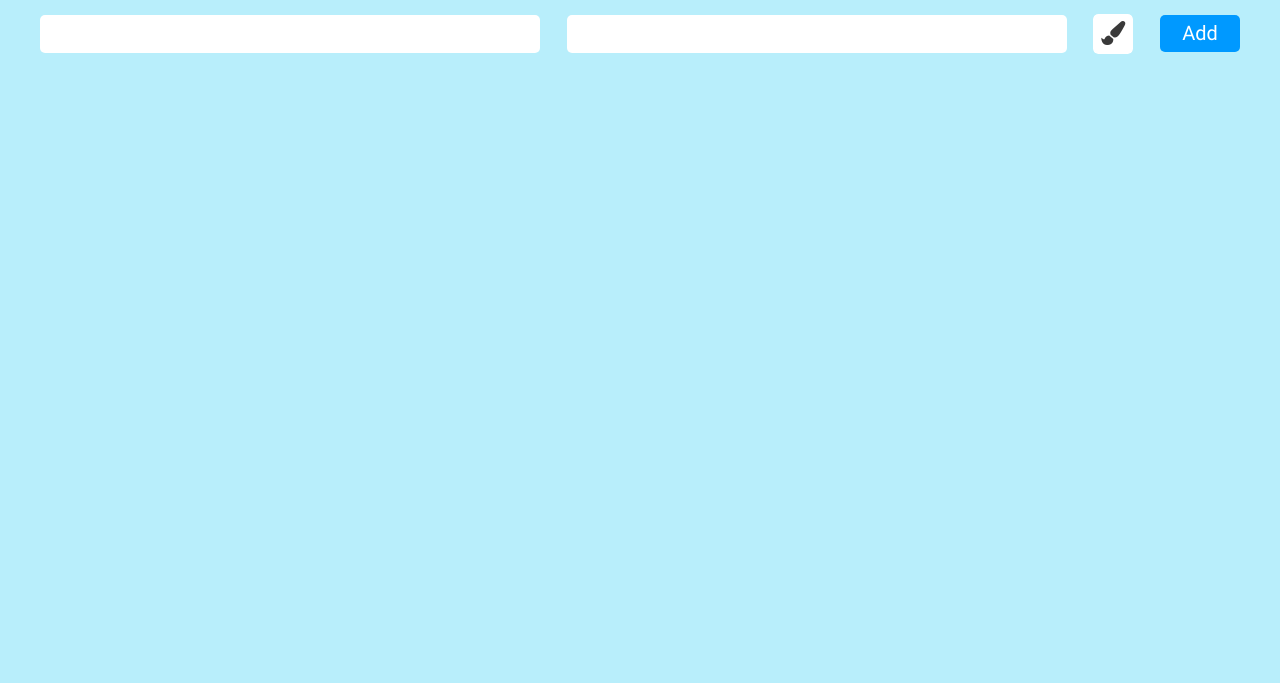
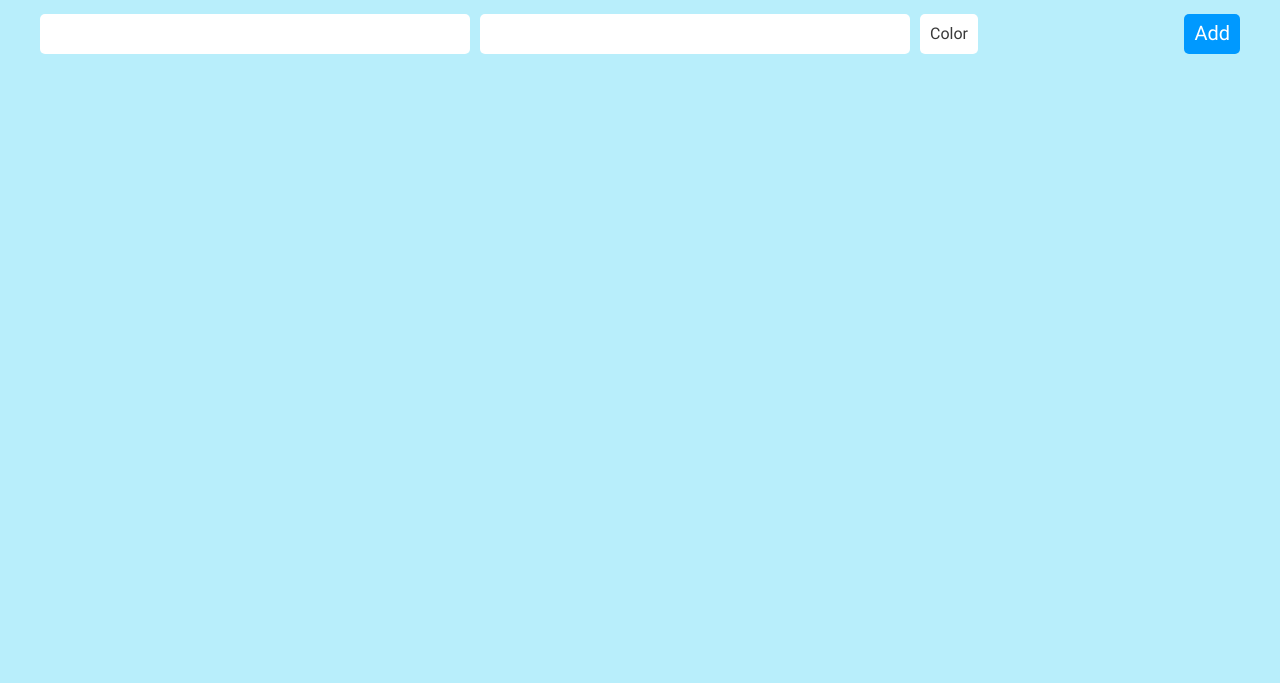
Before and after one commit to forw1k/data-editor, a website built with webpack: page src/index.html in a window 1280 px wide. Shown: the part 117-800 px from the top of the page. Built offline with nearby package versions, Linux system fonts and the light colour scheme.

Commit message:
the standard color picker is replaced by color pickr

```diff
--- a/package.json
+++ b/package.json
@@ -35,6 +35,7 @@
   "dependencies": {
     "@babel/polyfill": "^7.10.4",
     "@fortawesome/fontawesome-free": "^5.14.0",
+    "@simonwep/pickr": "^1.7.2",
     "autoprefixer": "^9.8.6",
     "lodash": "^4.17.19",
     "normalize.css": "^8.0.1",
--- a/src/main.js
+++ b/src/assets/js/main.js
@@ -1,3 +1,6 @@
+// import Pickr from '@simonwep/pickr';
+import Pickr from '@simonwep/pickr/dist/pickr.es5.min';
+
 const form = document.querySelector('.form');
 const inputName = document.querySelector('.input-name');
 const inputType = document.querySelector('.input-type');
@@ -60,7 +63,8 @@ form.addEventListener('submit', (e) => {
 })
 
 const addObj = (name, type, color) => {
-  if (inputName.value !== '' && inputType.value !== '') {
+  if (inputName.value !== '' && inputType.value !== '' &&
+  inputColor.value !== null && inputColor.value !== undefined) {
     const obj = {
       id: Date.now(),
       name,
@@ -71,7 +75,7 @@ const addObj = (name, type, color) => {
       addToLocalStorage(arrData);
       inputName.value = '';
       inputType.value = '';
-      inputColor.value = '#ffffff';
+      inputColor.value = '';
   }
 }
 
@@ -155,3 +159,33 @@ const updateData = (updateItem) => {
   }
   return arrData;
 };
+
+const pickr = Pickr.create({
+  el: '.color-picker',
+  theme: 'monolith',
+  useAsButton: true,
+
+  components: {
+
+      // Main components
+      preview: true,
+      opacity: false,
+      hue: true,
+
+      // Input / output Options
+      interaction: {
+          hex: true,
+          rgba: true,
+          hsla: false,
+          hsva: false,
+          cmyk: false,
+          input: true,
+          clear: true,
+          save: true
+      }
+  }
+});
+// color picker value
+pickr.on('change', (color) => {
+	inputColor.value = color[`to${pickr.getColorRepresentation()}`]().toString(0);
+})
--- a/src/styles/buttons.scss
+++ b/src/assets/styles/buttons.scss
@@ -8,8 +8,9 @@
 .add-button {
   background-color: #0099FF;
   color: #fff;
-  width: 80px;
-  padding: 7px;
+  height: 100%;
+  padding: 0 10px;
+  margin-left: auto;
   &:hover{
     opacity: 0.5;
   }
--- /dev/null
+++ b/src/assets/styles/form.scss
@@ -0,0 +1,46 @@
+.form {
+  width: 100%;
+  height: 40px;
+  margin-bottom: 20px;
+  display: flex;
+  align-items: center;
+  @media (max-width: 767px){
+    margin-bottom: 20px;
+  }
+}
+.input {
+  border: none;
+  outline: none;
+  border-radius: 5px;
+  min-height: 100%;
+  max-height: 100%;
+  margin-right: 10px;
+  font-size: 1rem;
+  padding: 0 5px;
+  &-color {
+    display: flex;
+    align-items: center;
+    justify-content: center;
+    text-align: center;
+    margin-right: 0;
+    height: 100%;
+    padding: 0 10px;
+    background-color: #ffffff;
+    cursor: pointer;
+    @media (max-width: 991px) {
+      margin-right: 10px;
+    }
+  }
+  &-name, &-type {
+    min-width: 35%;
+    @media (max-width: 991px){
+      min-width: 25%;
+    }
+    @media (max-width: 767px){
+      min-width: 25%;
+    }
+    @media (max-width: 479px){
+      min-width: 20%;
+    }
+  }
+}
--- a/src/styles/main.scss
+++ b/src/assets/styles/main.scss
@@ -1,6 +1,6 @@
-@import './form.scss';
-@import './list.scss';
-@import './buttons.scss';
+@import '../styles/form.scss';
+@import '../styles/list.scss';
+@import '../styles/buttons.scss';
 
 html {
   font-size: 16px;
--- /dev/null
+++ b/src/assets/styles/roboto.css
@@ -0,0 +1,4 @@
+@font-face {
+  font-family: 'Roboto';
+  src: url('/assets/fonts/Roboto-regular.ttf') format('truetype');
+}
--- a/src/index.html
+++ b/src/index.html
@@ -13,7 +13,7 @@
       <form class="form">
         <input type="text" class="input input-name">
         <input type="text" class="input input-type">
-        <input type="color" class="input input-color" value="#ffffff" title="choose color">
+        <div class="color-picker input input-color">Color</div>
         <button type="submit" class="button add-button" title="add some data">Add</button>
       </form>
       <ul class="items-list">
--- a/src/styles/form.scss
+++ /dev/null
@@ -1,61 +0,0 @@
-.form {
-  width: 100%;
-  margin-bottom: 20px;
-  display: flex;
-  align-items: center;
-  justify-content: space-between;
-  @media (max-width: 767px){
-    margin-bottom: 20px;
-  }
-}
-.input {
-  border: none;
-  outline: none;
-  border-radius: 5px;
-  padding: 10px;
-  margin-right: 10px;
-  font-size: 1rem;
-  &-name, &-type {
-    min-width: 40%;
-    @media (max-width: 767px){
-      min-width: 30%;
-    }
-    @media (max-width: 479px){
-      min-width: 20%;
-    }
-  }
-  &-color {
-  width: 40px;
-  height: 40px;
-  padding: 0;
-  background-color: transparent;
-  flex-shrink: 0;
-  cursor: pointer;
-  -webkit-appearance: none;
-  position: relative;
-  &:before {
-    font-family: "Font Awesome 5 Free"; font-weight: 900;
-    content: "\f1fc";
-    color: #393939;
-    font-size: 1.5rem;
-    position: absolute;
-    transform: translate(50%, -50%);
-    top: 50%;
-    right: 50%;
-    }
-  }
-}
-.input-color::-webkit-color-swatch-wrapper {
-  padding: 0;
-}
-.input-color::-webkit-color-swatch {
-  border: none;
-  border-radius: 5px;
-}
-.input-color::-moz-focus-inner {
-  padding: 0;
-}
-.input-color::-moz-color-swatch {
-  border: none;
-  border-radius: 5px;
-}
--- a/src/styles/roboto.css
+++ /dev/null
@@ -1,4 +0,0 @@
-@font-face {
-  font-family: 'Roboto';
-  src: url('../assets/fonts/Roboto-regular.ttf') format('truetype');
-}
--- a/webpack.config.js
+++ b/webpack.config.js
@@ -54,7 +54,7 @@ module.exports = {
       template: './index.html',
       minify: {
         collapseWhitespace: isProd
-      }
+      },
     }),
     new CleanWebpackPlugin(),
     new CopyWebpackPlugin({
```
Also changed, not shown: src/index.js (+8 -3 lines), README.md, src/assets/styles/list.scss (renamed from src/styles/list.scss), src/assets/styles/main.css (renamed from src/styles/main.css), 1 other file.
